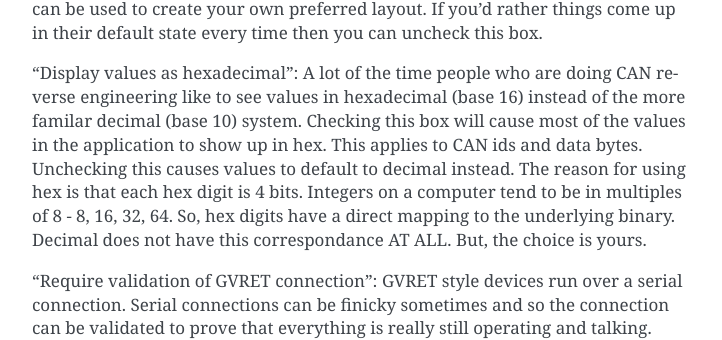
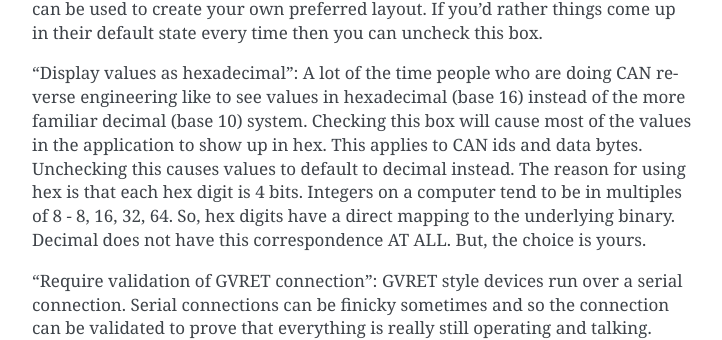
Before and after one commit to collin80/SavvyCAN, a Sphinx documentation site: the page built from docs/source/preferences.rst, in a window 1280 px wide and 900 px high, scrolled down 931 px. Shown: the part 199-539 px from the top of the window, without its empty margins (388-1110 px from the left). Built offline with Sphinx 7.4.7, drawn with Linux system fonts in a browser that asks for light colours.

Commit message:
Fix typos in preferences.rst

```diff
--- a/docs/source/preferences.rst
+++ b/docs/source/preferences.rst
@@ -12,7 +12,7 @@
 
 "Save/Restore window positions and sizes": If this is set then the size and placement of the various windows in this application will be saved when the program is closed and loaded when each window is brought back up in the future. This can be used to create your own preferred layout. If you'd rather things come up in their default state every time then you can uncheck this box.
 
-"Display values as hexadecimal": A lot of the time people who are doing CAN reverse engineering like to see values in hexadecimal (base 16) instead of the more familar decimal (base 10) system. Checking this box will cause most of the values in the application to show up in hex. This applies to CAN ids and data bytes. Unchecking this causes values to default to decimal instead. The reason for using hex is that each hex digit is 4 bits. Integers on a computer tend to be in multiples of 8 - 8, 16, 32, 64. So, hex digits have a direct mapping to the underlying binary. Decimal does not have this correspondance AT ALL. But, the choice is yours.
+"Display values as hexadecimal": A lot of the time people who are doing CAN reverse engineering like to see values in hexadecimal (base 16) instead of the more familiar decimal (base 10) system. Checking this box will cause most of the values in the application to show up in hex. This applies to CAN ids and data bytes. Unchecking this causes values to default to decimal instead. The reason for using hex is that each hex digit is 4 bits. Integers on a computer tend to be in multiples of 8 - 8, 16, 32, 64. So, hex digits have a direct mapping to the underlying binary. Decimal does not have this correspondence AT ALL. But, the choice is yours.
 
 "Require validation of GVRET connection": GVRET style devices run over a serial connection. Serial connections can be finicky sometimes and so the connection can be validated to prove that everything is really still operating and talking. There probably isn't any reason to turn this off except while debugging to see if it changes anything. Mostly just don't touch this.
 
```
